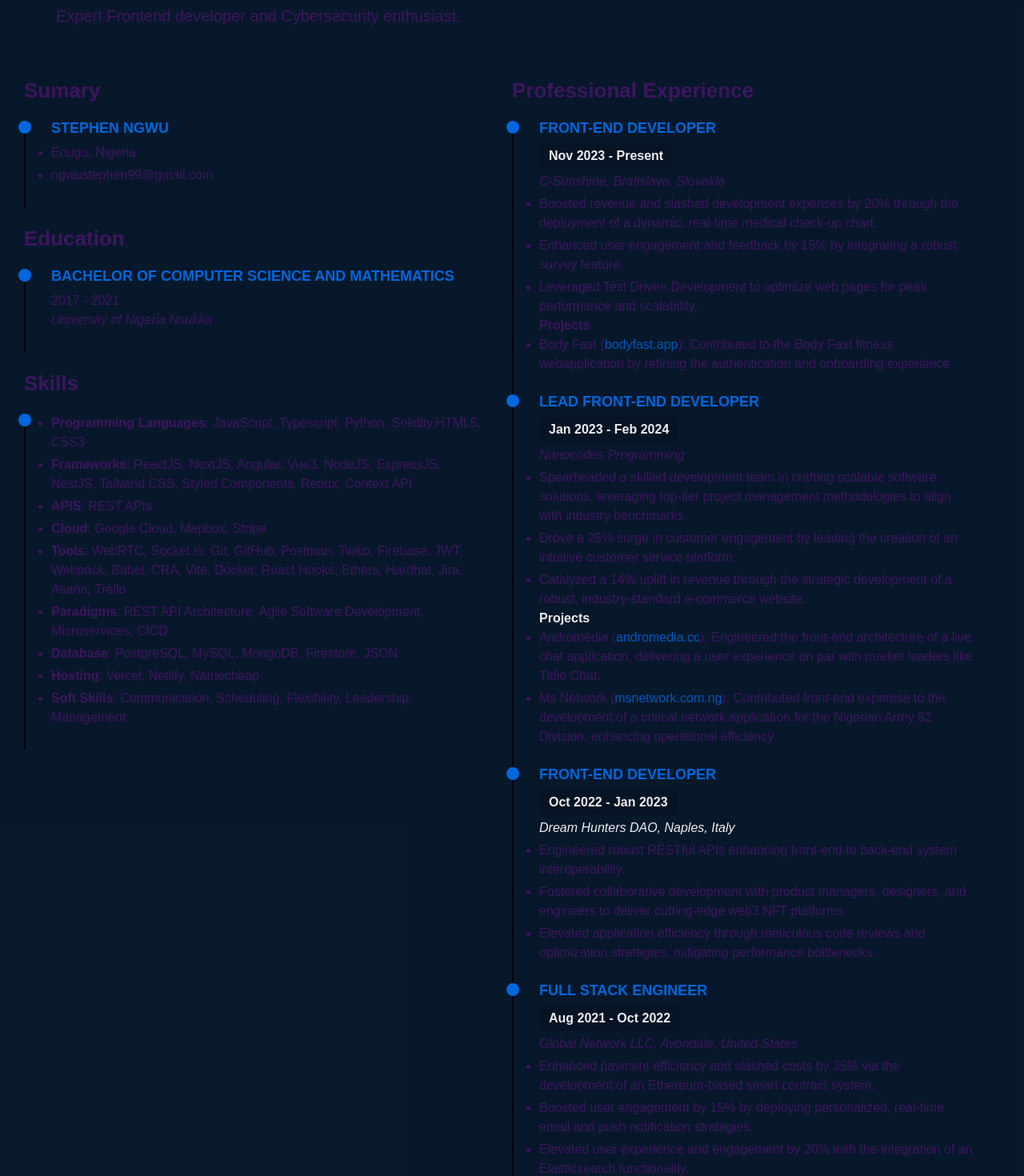
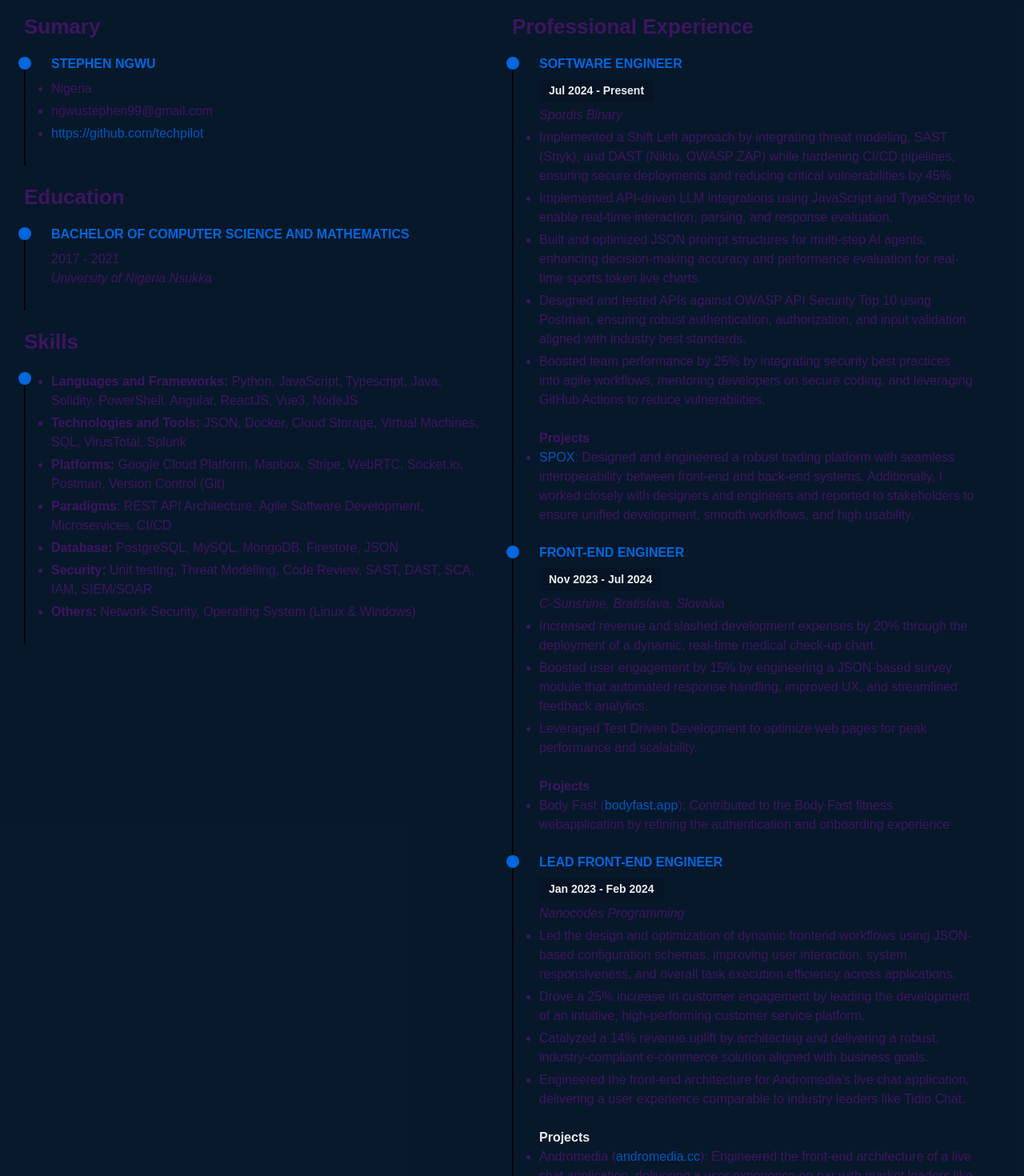
Before and after one commit to techpilot/my-dev-portfolio, a Next.js app: page /resume in a window 1280 px wide. Shown: the part 240-1710 px from the top of the page at 80% size. Built offline with nearby package versions, Linux system fonts and the light colour scheme.

Commit message:
updated resume section

```diff
--- a/src/app/resume/page.tsx
+++ b/src/app/resume/page.tsx
@@ -53,22 +53,29 @@
                     </div>
                 </div>
                 <div className="lg:px-10 py-10">
-                    <p className="text-6xl font-extrabold text-[var(--primary)]">Stephen<br/> Ngwu</p>
-                    <p className="text-lg lg:text-xl text-[var(--pri-text)] font-medium mt-4">Expert Frontend developer
-                        and Cybersecurity enthusiast.</p>
+                    <p className="text-5xl font-extrabold text-[var(--primary)]">Stephen Ngwu</p>
+                    <p className="text-base lg:text-lg text-[var(--pri-text)] font-medium mt-2">Frontend Engineer |
+                        Cybersecurity Analyst</p>
                 </div>
                 <div className="flex flex-wrap -mx-4 w-full">
                     <div className="w-full lg:w-1/2 px-4">
                         <h3 className="text-[26px] font-bold mt-5 mb-5 text-[var(--pri-text)]">Sumary</h3>
                         <div className="relative before:content-[''] before:absolute before:w-4 before:h-4 before:rounded-full before:left-[-9px] before:top-0 before:bg-[var(--primary)] before:border-2 before:border-[var(--primary)]
                         pt-0 pr-0 pb-5 md:pb-7 pl-5 md:pl-8 -mt-0.5 border-l-2 border-black/80">
-                            <h4 className="text-[18px] leading-[18px] font-semibold uppercase text-[var(--primary)] mb-2.5">
+                            <h4 className="text-[16px] leading-[18px] font-semibold uppercase text-[var(--primary)] mb-2.5">
                                 Stephen Ngwu
                             </h4>
                             <p>
                                 <ul className="list-disc list-outside flex flex-col gap-1">
-                                    <li className="text-[var(--pri-text)]">Enugu, Nigeria</li>
+                                    <li className="text-[var(--pri-text)]">Nigeria</li>
                                     <li className="text-[var(--pri-text)]">ngwustephen99@gmail.com</li>
+                                    <li className="text-[var(--pri-text)]">
+                                        <a href="https://github.com/techpilot"
+                                           target="_blank"
+                                           className="no-underline text-[var(--resume-link)]">
+                                            https://github.com/techpilot
+                                        </a>
+                                    </li>
                                 </ul>
                             </p>
                         </div>
@@ -76,7 +83,7 @@
                         <h3 className="text-[26px] font-bold mt-5 mb-5 text-[var(--pri-text)]">Education</h3>
                         <div className="relative before:content-[''] before:absolute before:w-4 before:h-4 before:rounded-full before:left-[-9px] before:top-0 before:bg-[var(--primary)] before:border-2 before:border-[var(--primary)]
                         pt-0 pr-0 pb-5 md:pb-7 pl-5 md:pl-8 -mt-0.5 border-l-2 border-black/80">
-                            <h4 className="text-[18px] leading-[18px] font-semibold uppercase text-[var(--primary)] mb-2.5">Bachelor
+                            <h4 className="text-[16px] leading-[18px] font-semibold uppercase text-[var(--primary)] mb-2.5">Bachelor
                                 of Computer Science and Mathematics</h4>
                             <h5 className="text-[var(--pri-text)]">2017 - 2021</h5>
                             <p className="text-[var(--pri-text)]"><em>University of Nigeria Nsukka</em></p>
@@ -88,36 +95,28 @@
                         pt-0 pr-0 pb-5 md:pb-7 pl-5 md:pl-8 -mt-0.5 border-l-2 border-black/80">
                             <ul className="list-disc list-outside flex flex-col gap-1">
                                 <li className="text-[var(--pri-text)]">
-                                    <strong>Programming Languages</strong>: JavaScript, Typescript, Python,
-                                    Solidity,HTML5, CSS3
+                                    <strong>Languages and Frameworks:</strong> Python, JavaScript, Typescript, Java,
+                                    Solidity, PowerShell, Angular, ReactJS, Vue3,
+                                    NodeJS
                                 </li>
-                                <li className="text-[var(--pri-text)]">
-                                    <strong>Frameworks</strong>: ReactJS, NextJS, Angular, Vue3, NodeJS, ExpressJS,
-                                    NestJS, Tailwind CSS, Styled Components, Redux, Context API
+                                <li className="text-[var(--pri-text)]"><strong>Technologies and Tools:</strong> JSON,
+                                    Docker, Cloud Storage, Virtual Machines, SQL, VirusTotal, Splunk
                                 </li>
-                                <li className="text-[var(--pri-text)]"><strong>APIS</strong>: REST APIs</li>
-                                <li className="text-[var(--pri-text)]"><strong>Cloud</strong>: Google Cloud, Mapbox,
-                                    Stripe
-                                </li>
-                                <li className="text-[var(--pri-text)]">
-                                    <strong>Tools</strong>: WebRTC, Socket.io, Git, GitHub, Postman, Twilio, Firebase,
-                                    JWT,
-                                    Webpack, Babel, CRA, Vite, Docker, React Hooks, Ethers, Hardhat, Jira,
-                                    Asana, Trello
+                                <li className="text-[var(--pri-text)]"><strong>Platforms:</strong> Google Cloud
+                                    Platform, Mapbox, Stripe, WebRTC, Socket.io, Postman, Version Control (Git)
                                 </li>
                                 <li className="text-[var(--pri-text)]">
                                     <strong>Paradigms</strong>: REST API Architecture, Agile Software Development,
-                                    Microservices, CICD
+                                    Microservices, CI/CD
                                 </li>
-                                <li className="text-[var(--pri-text)]"><strong>Database</strong>: PostgreSQL, MySQL,
+                                <li className="text-[var(--pri-text)]"><strong>Database:</strong> PostgreSQL, MySQL,
                                     MongoDB, Firestore, JSON
                                 </li>
-                                <li className="text-[var(--pri-text)]"><strong>Hosting</strong>: Vercel, Netlify,
-                                    Namecheap
+                                <li className="text-[var(--pri-text)]"><strong>Security:</strong> Unit testing, Threat
+                                    Modelling, Code Review, SAST, DAST, SCA, IAM, SIEM/SOAR
                                 </li>
                                 <li className="text-[var(--pri-text)]">
-                                    <strong>Soft Skills</strong>: Communication, Scheduling, Flexibility, Leadership,
-                                    Management
+                                    <strong>Others:</strong> Network Security, Operating System (Linux & Windows)
                                 </li>
                             </ul>
                         </div>
@@ -126,33 +125,91 @@
                     {/*experience section*/}
                     <div className="w-full lg:w-1/2 px-4">
                         <h3 className="text-[26px] font-bold mt-5 mb-5 text-[var(--pri-text)]">
-                            Professional Experience</h3>
+                            Professional Experience
+                        </h3>
+
+                        {/*SBINARY*/}
                         <div className="relative before:content-[''] before:absolute before:w-4 before:h-4 before:rounded-full before:left-[-9px] before:top-0 before:bg-[var(--primary)] before:border-2 before:border-[var(--primary)]
                         pt-0 pr-0 pb-5 md:pb-7 pl-5 md:pl-8 -mt-0.5 border-l-2 border-black/80">
-                            <h4 className="text-[18px] leading-[18px] font-semibold uppercase text-[var(--primary)] mb-2.5">Front-End
-                                Developer</h4>
-                            <h5 className={`bg-[#00000026] py-1 px-3 font-bold ${poppins.variable} max-w-max`}>
-                                Nov 2023 - Present
+                            <h4 className="text-[16px] leading-[18px] font-semibold uppercase text-[var(--primary)] mb-2.5">
+                                Software Engineer
+                            </h4>
+                            <h5 className={`text-[14px] bg-[#00000026] py-1 px-3 font-bold ${poppins.variable} max-w-max`}>
+                                Jul 2024 - Present
+                            </h5>
+                            <p className="text-[var(--pri-text)] my-1 font-medium"><em>Spordis Binary</em></p>
+                            <p>
+                                <ul className="list-disc list-outside flex flex-col gap-1">
+                                    <li className="text-[var(--pri-text)]">Implemented a Shift Left approach by
+                                        integrating threat modeling, SAST (Snyk), and DAST (Nikto, OWASP ZAP)
+                                        while hardening CI/CD pipelines, ensuring secure deployments and reducing
+                                        critical vulnerabilities by 45%
+                                    </li>
+                                    <li className="text-[var(--pri-text)]">Implemented API-driven LLM integrations using
+                                        JavaScript and TypeScript to enable real-time interaction, parsing,
+                                        and response evaluation.
+                                    </li>
+                                    <li className="text-[var(--pri-text)]">Built and optimized JSON prompt structures
+                                        for multi-step AI agents, enhancing decision-making accuracy and
+                                        performance evaluation for real-time sports token live charts.
+                                    </li>
+                                    <li className="text-[var(--pri-text)]">Designed and tested APIs against OWASP API
+                                        Security Top 10 using Postman, ensuring robust authentication,
+                                        authorization, and input validation aligned with industry best standards.
+                                    </li>
+                                    <li className="text-[var(--pri-text)]">Boosted team performance by 25% by
+                                        integrating security best practices into agile workflows, mentoring developers
+                                        on secure coding, and leveraging GitHub Actions to reduce vulnerabilities.
+                                    </li>
+                                </ul>
+                            </p>
+
+                            <br/>
+                            <strong className="text-[var(--pri-text)]">Projects</strong>
+                            <p>
+                                <ul className="list-disc list-outside flex flex-col gap-1">
+                                    <li className="text-[var(--pri-text)]">
+                                        <a href="https://global.spox.trading"
+                                           target="_blank"
+                                           className="no-underline text-[var(--resume-link)]">SPOX</a>:
+                                        Designed and engineered a robust trading platform with seamless interoperability
+                                        between front-end and back-end systems.
+                                        Additionally, I worked closely with designers and engineers and reported to
+                                        stakeholders to ensure unified development, smooth workflows, and high
+                                        usability.
+                                    </li>
+                                </ul>
+                            </p>
+                        </div>
+
+                        {/*C-SUNSHINE*/}
+                        <div className="relative before:content-[''] before:absolute before:w-4 before:h-4 before:rounded-full before:left-[-9px] before:top-0 before:bg-[var(--primary)] before:border-2 before:border-[var(--primary)]
+                        pt-0 pr-0 pb-5 md:pb-7 pl-5 md:pl-8 -mt-0.5 border-l-2 border-black/80">
+                            <h4 className="text-[16px] leading-[18px] font-semibold uppercase text-[var(--primary)] mb-2.5">Front-End
+                                Engineer</h4>
+                            <h5 className={`text-[14px] bg-[#00000026] py-1 px-3 font-bold ${poppins.variable} max-w-max`}>
+                                Nov 2023 - Jul 2024
                             </h5>
                             <p className="text-[var(--pri-text)] my-1 font-medium"><em>C-Sunshine, Bratislava,
                                 Slovakia </em></p>
                             <p>
                                 <ul className="list-disc list-outside flex flex-col gap-1">
-                                    <li className="text-[var(--pri-text)]">Boosted revenue and slashed development
-                                        expenses by 20% through
-                                        the deployment of a dynamic, real-time medical check-up chart.
+                                    <li className="text-[var(--pri-text)]">Increased revenue and slashed development
+                                        expenses by 20% through the deployment of a dynamic, real-time
+                                        medical check-up chart.
                                     </li>
                                     <li className="text-[var(--pri-text)]">
-                                        Enhanced user engagement and feedback by 15% by integrating a robust survey
-                                        feature.
+                                        Boosted user engagement by 15% by engineering a JSON-based survey module that
+                                        automated response handling,
+                                        improved UX, and streamlined feedback analytics.
                                     </li>
                                     <li className="text-[var(--pri-text)]">Leveraged Test Driven Development to optimize
-                                        web pages for peak
-                                        performance and scalability.
+                                        web pages for peak performance and scalability.
                                     </li>
                                 </ul>
                             </p>
 
+                            <br/>
                             <strong className="text-[var(--pri-text)]">Projects</strong>
                             <p>
                                 <ul className="list-disc list-outside flex flex-col gap-1">
@@ -166,32 +223,40 @@
                                 </ul>
                             </p>
                         </div>
+
+                        {/*NANOCODES*/}
                         <div className="relative before:content-[''] before:absolute before:w-4 before:h-4 before:rounded-full before:left-[-9px] before:top-0 before:bg-[var(--primary)] before:border-2 before:border-[var(--primary)]
                         pt-0 pr-0 pb-5 md:pb-7 pl-5 md:pl-8 -mt-0.5 border-l-2 border-black/80">
-                            <h4 className="text-[18px] leading-[18px] font-semibold uppercase text-[var(--primary)] mb-2.5">Lead
-                                Front-end Developer</h4>
-                            <h5 className={`bg-[#00000026] py-1 px-3 font-bold ${poppins.variable} max-w-max`}>Jan 2023
+                            <h4 className="text-[16px] leading-[18px] font-semibold uppercase text-[var(--primary)] mb-2.5">Lead
+                                Front-end Engineer</h4>
+                            <h5 className={`text-[14px] bg-[#00000026] py-1 px-3 font-bold ${poppins.variable} max-w-max`}>Jan
+                                2023
                                 - Feb 2024</h5>
                             <p className="text-[var(--pri-text)] my-1 font-medium"><em>Nanocodes
                                 Programming</em></p>
                             <p>
                                 <ul className="list-disc list-outside flex flex-col gap-1">
-                                    <li className="text-[var(--pri-text)]">Spearheaded a skilled development team in
-                                        crafting scalable software
-                                        solutions, leveraging top-tier project management methodologies to
-                                        align with industry benchmarks.
+                                    <li className="text-[var(--pri-text)]">Led the design and optimization of dynamic
+                                        frontend workflows using JSON-based configuration schemas,
+                                        improving user interaction, system responsiveness, and overall task execution
+                                        efficiency across applications.
                                     </li>
-                                    <li className="text-[var(--pri-text)]">Drove a 25% surge in customer engagement by
-                                        leading the creation of
-                                        an intuitive customer service platform.
+                                    <li className="text-[var(--pri-text)]">Drove a 25% increase in customer engagement
+                                        by leading the development of an intuitive, high-performing customer
+                                        service platform.
                                     </li>
-                                    <li className="text-[var(--pri-text)]">Catalyzed a 14% uplift in revenue through the
-                                        strategic development of a
-                                        robust, industry-standard e-commerce website.
+                                    <li className="text-[var(--pri-text)]">Catalyzed a 14% revenue uplift by
+                                        architecting and delivering a robust, industry-compliant e-commerce solution
+                                        aligned with business goals.
+                                    </li>
+                                    <li className="text-[var(--pri-text)]">Engineered the front-end architecture for
+                                        Andromedia’s live chat application, delivering a user experience
+                                        comparable to industry leaders like Tidio Chat.
                                     </li>
                                 </ul>
                             </p>
 
+                            <br/>
                             <strong>Projects</strong>
                             <p>
                                 <ul className="list-disc list-outside flex flex-col gap-1">
@@ -214,11 +279,14 @@
                                 </ul>
                             </p>
                         </div>
+
+                        {/*DREAM HUNTERS*/}
                         <div className="relative before:content-[''] before:absolute before:w-4 before:h-4 before:rounded-full before:left-[-9px] before:top-0 before:bg-[var(--primary)] before:border-2 before:border-[var(--primary)]
                         pt-0 pr-0 pb-5 md:pb-7 pl-5 md:pl-8 -mt-0.5 border-l-2 border-black/80">
-                            <h4 className="text-[18px] leading-[18px] font-semibold uppercase text-[var(--primary)] mb-2.5">Front-end
+                            <h4 className="text-[16px] leading-[18px] font-semibold uppercase text-[var(--primary)] mb-2.5">Front-end
                                 Developer</h4>
-                            <h5 className={`bg-[#00000026] py-1 px-3 font-bold ${poppins.variable} max-w-max`}>Oct 2022
+                            <h5 className={`text-[14px] bg-[#00000026] py-1 px-3 font-bold ${poppins.variable} max-w-max`}>Oct
+                                2022
                                 - Jan 2023</h5>
                             <p className="my-1"><em>Dream Hunters DAO, Naples, Italy</em></p>
                             <p>
@@ -238,32 +306,41 @@
                                 </ul>
                             </p>
                         </div>
+
+                        {/*WHATIDO*/}
                         <div className="relative before:content-[''] before:absolute before:w-4 before:h-4 before:rounded-full before:left-[-9px] before:top-0 before:bg-[var(--primary)] before:border-2 before:border-[var(--primary)]
                         pt-0 pr-0 pb-5 pl-5 md:pl-8 -mt-0.5 border-l-2 border-black/80">
-                            <h4 className="text-[18px] leading-[18px] font-semibold uppercase text-[var(--primary)] mb-2.5">Full
+                            <h4 className="text-[16px] leading-[18px] font-semibold uppercase text-[var(--primary)] mb-2.5">Full
                                 Stack Engineer</h4>
-                            <h5 className={`bg-[#00000026] py-1 px-3 font-bold ${poppins.variable} max-w-max`}>Aug 2021
+                            <h5 className={`text-[14px] bg-[#00000026] py-1 px-3 font-bold ${poppins.variable} max-w-max`}>Aug
+                                2021
                                 - Oct 2022</h5>
                             <p className="text-[var(--pri-text)] my-1"><em>Global Network LLC, Avondale, United
                                 States</em>
                             </p>
                             <p>
                                 <ul className="list-disc list-outside flex flex-col gap-1">
-                                    <li className="text-[var(--pri-text)]">Enhanced payment efficiency and slashed costs
-                                        by 35% via the
-                                        development of an Ethereum-based smart contract system.
+                                    <li className="text-[var(--pri-text)]">Optimized payment processes and reduced
+                                        operational costs by 35% through the development and deployment of
+                                        an Ethereum-based smart contract solution.
                                     </li>
-                                    <li className="text-[var(--pri-text)]">Boosted user engagement by 15% by deploying
-                                        personalized, real-time
-                                        email and push notification strategies.
+                                    <li className="text-[var(--pri-text)]">Integrated Paystack and Stripe payment
+                                        gateways to enable seamless, secure, and multi-currency transactions,
+                                        resulting in a 30% increase in successful payments and improved overall user
+                                        trust and conversion rates.
                                     </li>
-                                    <li className="text-[var(--pri-text)]">Elevated user experience and engagement by
-                                        20% with the integration
-                                        of an Elasticsearch functionality.
+                                    <li className="text-[var(--pri-text)]">Increased user engagement by 15% through the
+                                        implementation of personalized, real-time email and push
+                                        notification campaigns.
+                                    </li>
+                                    <li className="text-[var(--pri-text)]">Enhanced user experience and increased
+                                        engagement by 20% through the integration of advanced Elasticsearch
+                                        functionality.
                                     </li>
                                 </ul>
                             </p>
 
+                            <br/>
                             <strong className="text-[var(--pri-text)]">Projects</strong>
                             <p>
                                 <ul className="list-disc list-outside flex flex-col gap-1">
```
Also changed, not shown: 1 other file (tests, documents, lock files or other folders).
